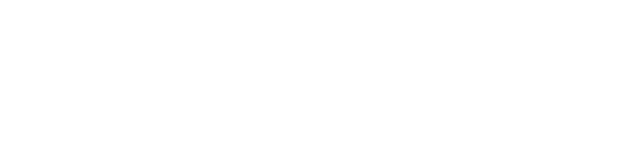
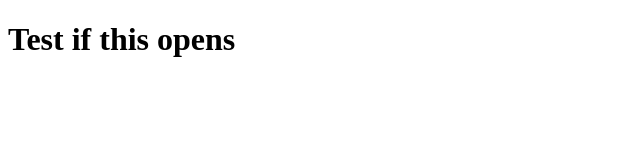
Before and after one commit to HumanPotato23/Raithby_website, a plain HTML site: page Test ash.html in a window 1280 px wide. Shown: the whole page, without its empty margins (0-640 px from the left). Drawn offline with Linux system fonts and the light colour scheme.

Commit message:
Update Test ash.html

```diff
--- a/Test ash.html
+++ b/Test ash.html
@@ -1,9 +1,11 @@
 <!doctype html>
 <html>
   <head>
+      <title>Raithby Primary</title>
   </head>
 
   <body>
+      <h1>Test if this opens</h1>
   </body>
 
 </html>
```
